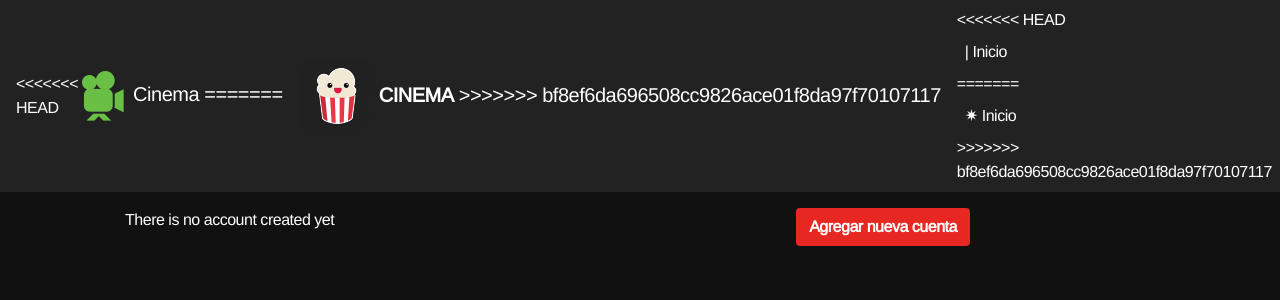
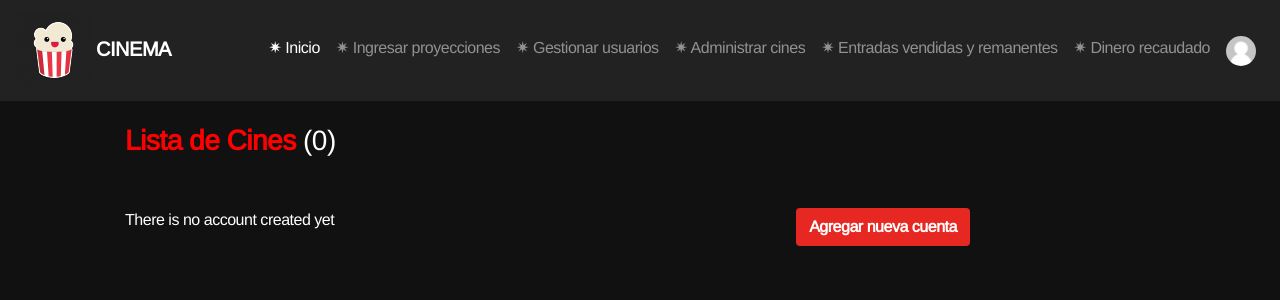
Before and after one commit to Mica-romano/cinephp, a PHP site: page /admin/admincinema.php in a window 1280 px wide. Shown: the top 300 px of the page. Run offline with PHP 8.4, Linux system fonts and the light colour scheme; a user stored in the database is signed in; data that the repository does not hold is empty.

Commit message:
editfront

```diff
--- a/admin/admincinema.php
+++ b/admin/admincinema.php
@@ -40,15 +40,9 @@
 </head>
 <body>
     <nav class="navbar navbar-expand-sm bg-secondary navbar-dark fixed-top ">
-<<<<<<< HEAD
-        <!-- Logo -->
-        <a class="navbar-brand " href="../index.php ">
-            <img src="../image/icon.png " alt="logo "> Cinema
-=======
        <!-- Logo -->
        <a class="navbar-brand " href="#">
         <img src="../image/2.png " alt="logo "> <strong> CINEMA</strong>
->>>>>>> bf8ef6da696508cc9826ace01f8da97f70107117
         </a>
 
         <!-- Links -->
@@ -57,11 +51,7 @@
         <!-- Links -->
         <ul class="navbar-nav ">
             <li class="nav-item ">
-<<<<<<< HEAD
-                <a class="nav-link active " href="../index.php "> | Inicio</a>
-=======
                 <a class="nav-link active " href="index.php "> ✷ Inicio</a>
->>>>>>> bf8ef6da696508cc9826ace01f8da97f70107117
             <li class="nav-item ">
                 <!-- <li class="nav-item ">
                 <a class="nav-link" href="moviesrequest.php"> | Movies Request Pending</a>
```
